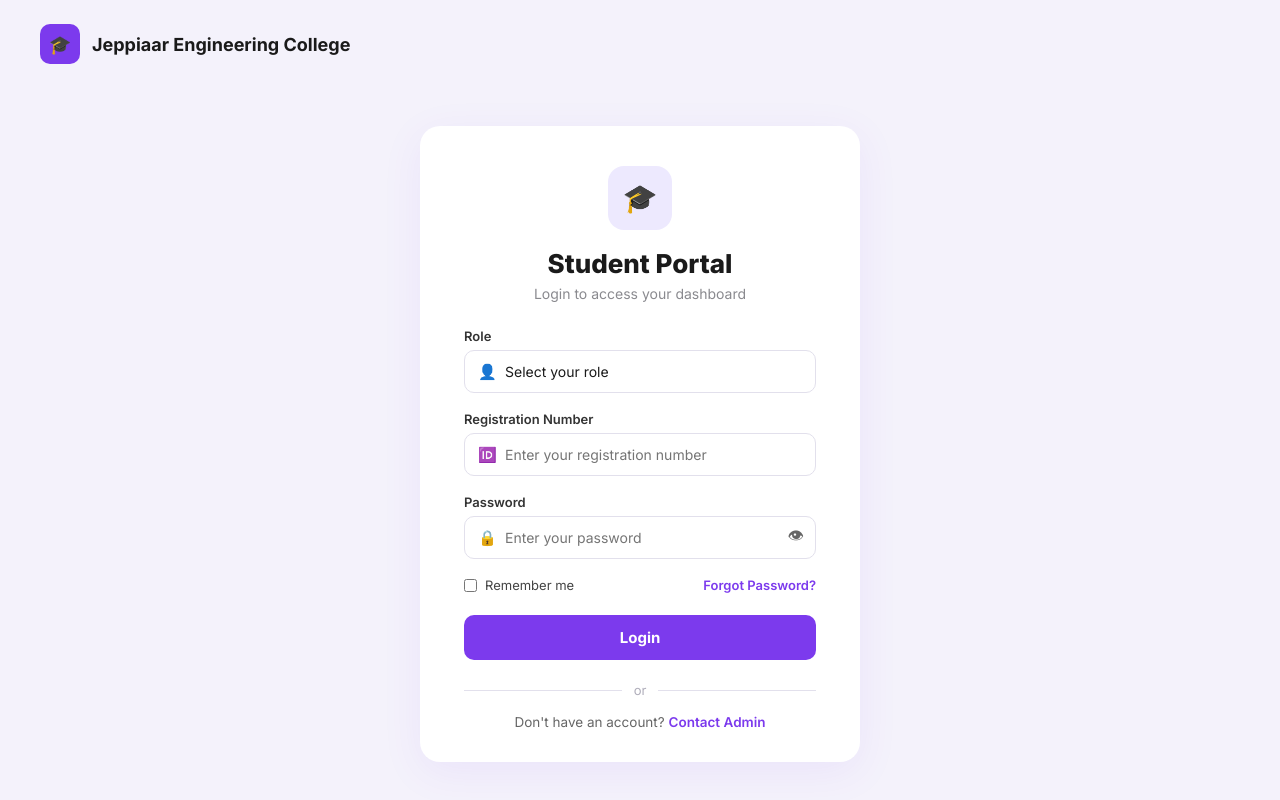
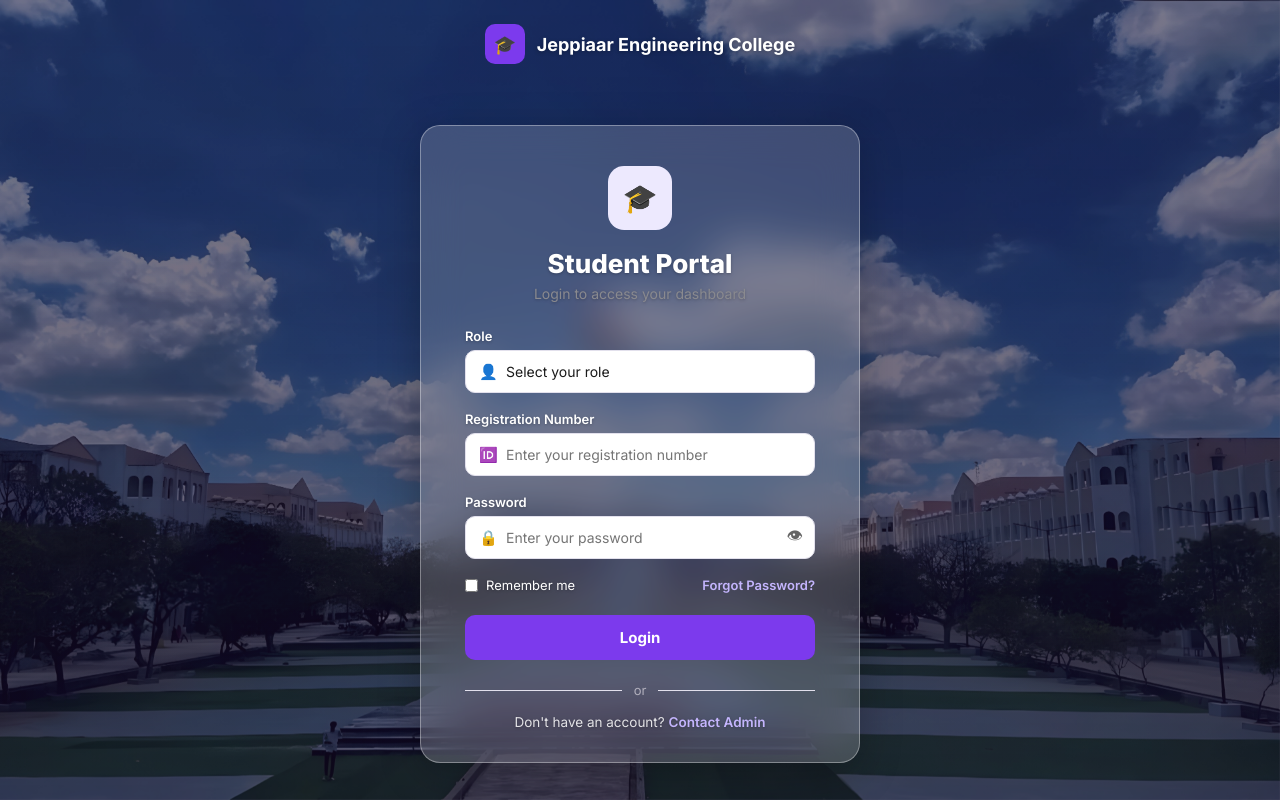
Before and after one commit to Deepak-Desanta/ERP-Portal, a plain HTML site: page login-index.html in a window 1280 px wide. Drawn offline with Linux system fonts and the light colour scheme.

Commit message:
added bg photo and other

```diff
--- a/login-index.html
+++ b/login-index.html
@@ -18,6 +18,8 @@
       <span class="brand-name">Jeppiaar Engineering College</span>
     </div>
   </div>
+
+  <div class="bg-overlay"></div>
 
   <div class="login-wrapper">
     <div class="login-card">
--- a/login-script.js
+++ b/login-script.js
@@ -58,7 +58,7 @@ loginForm.addEventListener("submit", (e) => {
   }
 
   // TODO: replace this with a real authentication call (API/backend)
-// TODO: replace this with a real authentication call (API/backend)
+  // TODO: replace this with a real authentication call (API/backend)
   console.log("Login attempt:", { role, identifier, rememberMe });
   window.location.href = "index.html";
 });
--- a/login-style.css
+++ b/login-style.css
@@ -6,7 +6,6 @@
 
 body {
   font-family: 'Inter', -apple-system, BlinkMacSystemFont, 'Segoe UI', sans-serif;
-  background: #f4f2fb;
   color: #1a1a1a;
 }
 
@@ -14,11 +13,31 @@ body {
   min-height: 100vh;
   display: flex;
   flex-direction: column;
+  position: relative;
+
+  /* College photo as full-page background */
+  background-image: url("jpr\ putsode.jpg");
+  background-size: cover;
+  background-position: center;
+  background-repeat: no-repeat;
+  background-attachment: fixed;
+}
+
+/* Dark overlay so the card and text stay readable over the photo */
+.bg-overlay {
+  position: fixed;
+  inset: 0;
+  background: linear-gradient(180deg, rgba(20, 10, 40, 0.55), rgba(20, 10, 40, 0.65));
+  z-index: 0;
 }
 
 /* ---------- Top bar ---------- */
 .top-bar {
   padding: 24px 40px;
+  display: flex;
+  justify-content: center;
+  position: relative;
+  z-index: 1;
 }
 
 .brand {
@@ -42,7 +61,8 @@ body {
 .brand-name {
   font-size: 18px;
   font-weight: 700;
-  color: #1a1a1a;
+  color: #ffffff;
+  text-shadow: 0 1px 4px rgba(0, 0, 0, 0.3);
 }
 
 /* ---------- Login wrapper ---------- */
@@ -52,16 +72,58 @@ body {
   align-items: center;
   justify-content: center;
   padding: 20px;
+  position: relative;
+  z-index: 1;
 }
 
 .login-card {
-  background: #ffffff;
+  /* Glassmorphism / frosted-glass effect */
+  background: rgba(255, 255, 255, 0.18);
+  backdrop-filter: blur(20px);
+  -webkit-backdrop-filter: blur(20px);
+  border: 1px solid rgba(255, 255, 255, 0.35);
   border-radius: 20px;
   padding: 40px 44px 32px;
   width: 100%;
   max-width: 440px;
-  box-shadow: 0 10px 40px rgba(124, 58, 237, 0.08);
+  box-shadow: 0 10px 40px rgba(0, 0, 0, 0.25);
   text-align: center;
+}
+
+.login-card h1,
+.card-subtitle,
+.field-label,
+.checkbox-label,
+.footer-text {
+  color: #ffffff;
+  text-shadow: 0 1px 3px rgba(0, 0, 0, 0.25);
+}
+
+.card-subtitle,
+.footer-text {
+  color: rgba(255, 255, 255, 0.85);
+}
+
+select,
+input[type="text"],
+input[type="password"] {
+  background: rgba(255, 255, 255, 0.55);
+  border: 1.5px solid rgba(255, 255, 255, 0.5);
+}
+
+select:focus,
+input:focus {
+  border-color: #ffffff;
+  background: rgba(255, 255, 255, 0.75);
+}
+
+.divider {
+  color: rgba(255, 255, 255, 0.7);
+}
+
+.divider::before,
+.divider::after {
+  background: rgba(255, 255, 255, 0.3);
 }
 
 .card-icon {
@@ -96,7 +158,7 @@ form {
   display: block;
   font-size: 13px;
   font-weight: 600;
-  color: #333;
+  color: #ffffff;
   margin: 18px 0 6px;
 }
 
@@ -169,7 +231,7 @@ select {
   display: flex;
   align-items: center;
   gap: 8px;
-  color: #444;
+  color: #ffffff;
   cursor: pointer;
 }
 
@@ -179,7 +241,7 @@ select {
 }
 
 .forgot-link {
-  color: #7c3aed;
+  color: #c4b5fd;
   text-decoration: none;
   font-weight: 600;
 }
@@ -225,11 +287,11 @@ select {
 
 .footer-text {
   font-size: 13.5px;
-  color: #666;
+  color: rgba(255, 255, 255, 0.85);
 }
 
 .footer-text a {
-  color: #7c3aed;
+  color: #c4b5fd;
   font-weight: 600;
   text-decoration: none;
 }
```
Also changed, not shown: jpr putsode.jpg (added).
